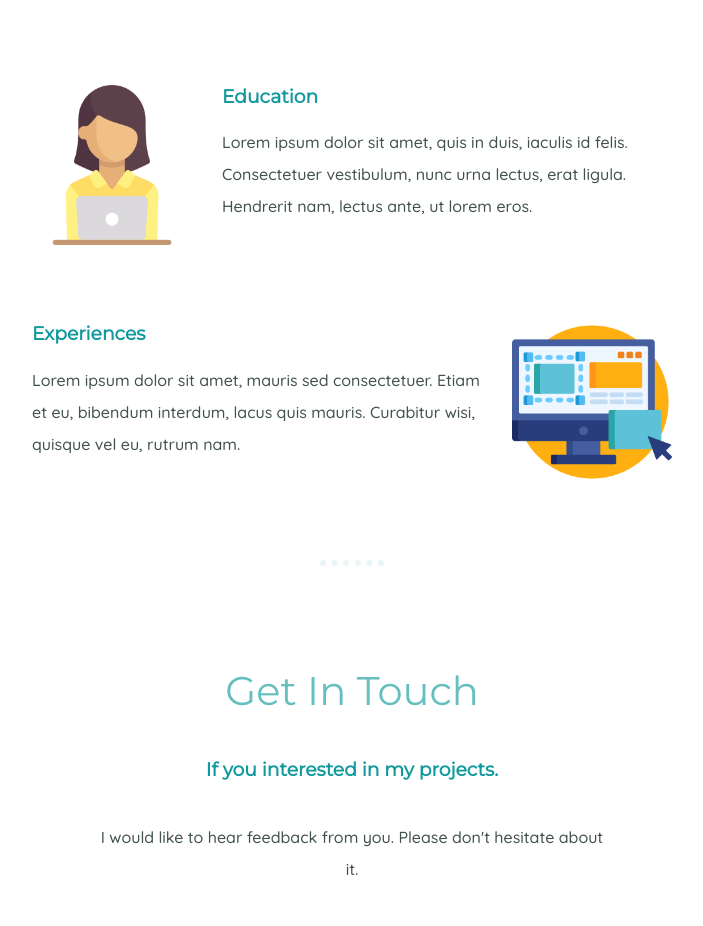
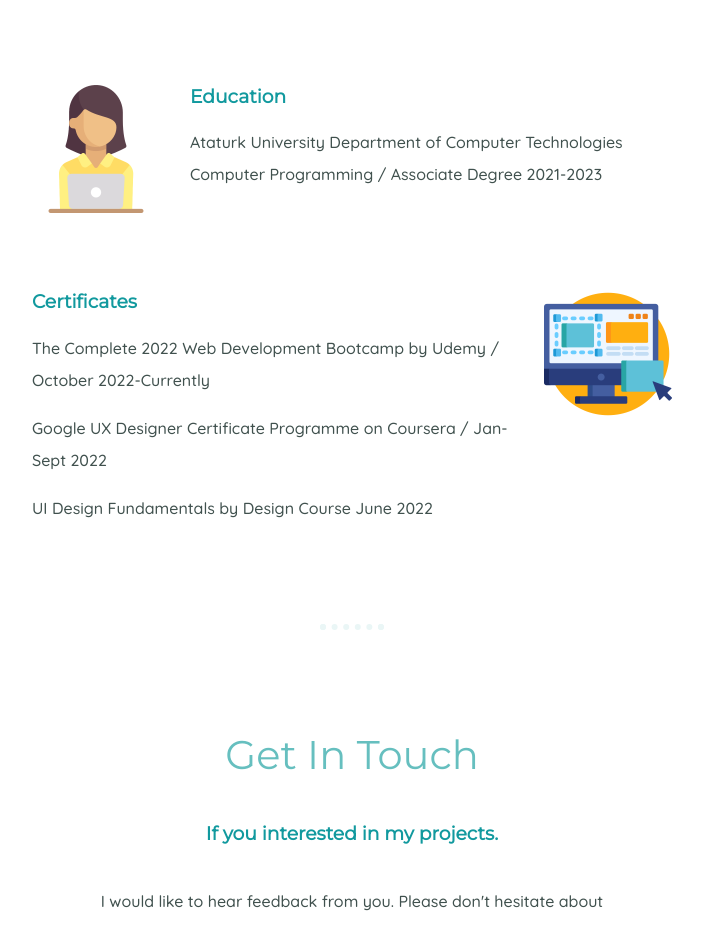
Before and after one commit to TunaErkmen/my-website, a plain HTML site: page index.html in a window 1280 px wide. Shown: the part 1760-2686 px from the top of the page, without its empty margins (288-991 px from the left). Drawn offline with Linux system fonts and the light colour scheme; a web font is replaced by a local one.

Commit message:
experience and edu changes

```diff
--- a/CSS/style.css
+++ b/CSS/style.css
@@ -89,12 +89,12 @@ a:hover{
   margin: 40px auto 60px;
 }
 .img-employee {
-  width: 25%;
+  width: 20%;
   float: left;
   margin-right: 30px;
 }
 .img-computer {
-  width: 25%;
+  width: 20%;
   float: right;
   margin-left: 30px;
 }
--- a/index.html
+++ b/index.html
@@ -31,12 +31,14 @@
       <div class="skill-row">
         <img class="img-employee" src="images/employee.png" alt="employee">
         <h3>Education</h3>
-        <p>Lorem ipsum dolor sit amet, quis in duis, iaculis id felis. Consectetuer vestibulum, nunc urna lectus, erat ligula. Hendrerit nam, lectus ante, ut lorem eros.</p>
+        <p>Ataturk University Department of Computer Technologies Computer Programming / Associate Degree 2021-2023</p>
       </div>
       <div class="skill-row">
         <img class="img-computer" src="images/ux.png" alt="computer">
-        <h3>Experiences</h3>
-        <p>Lorem ipsum dolor sit amet, mauris sed consectetuer. Etiam et eu, bibendum interdum, lacus quis mauris. Curabitur wisi, quisque vel eu, rutrum nam.</p>
+        <h3>Certificates</h3>
+        <p>The Complete 2022 Web Development Bootcamp by Udemy / October 2022-Currently</p>
+        <p> Google UX Designer Certificate Programme on Coursera / Jan-Sept 2022</p>
+        <p>UI Design Fundamentals by Design Course June 2022</p>
       </div>
     </div>
     <hr>
```
